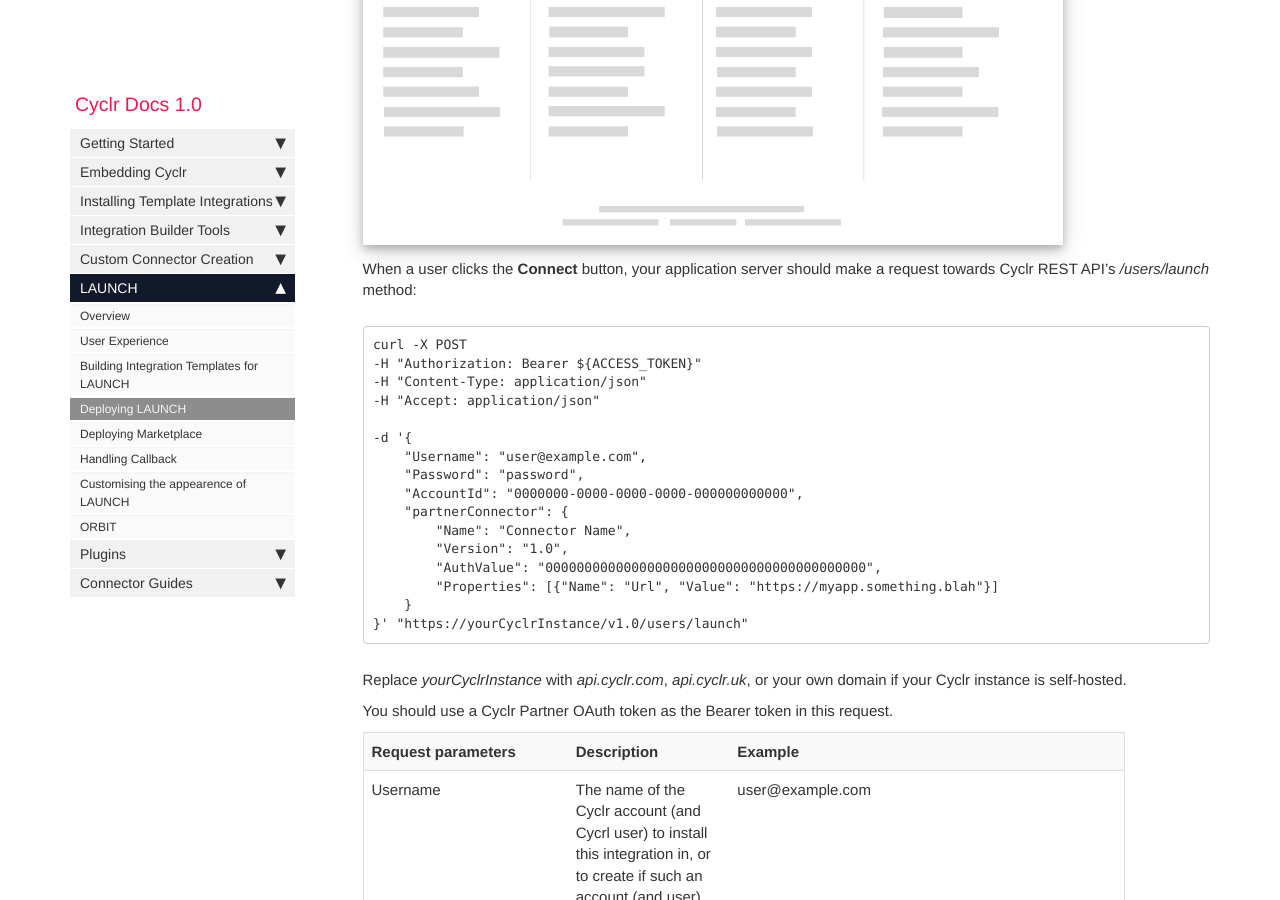
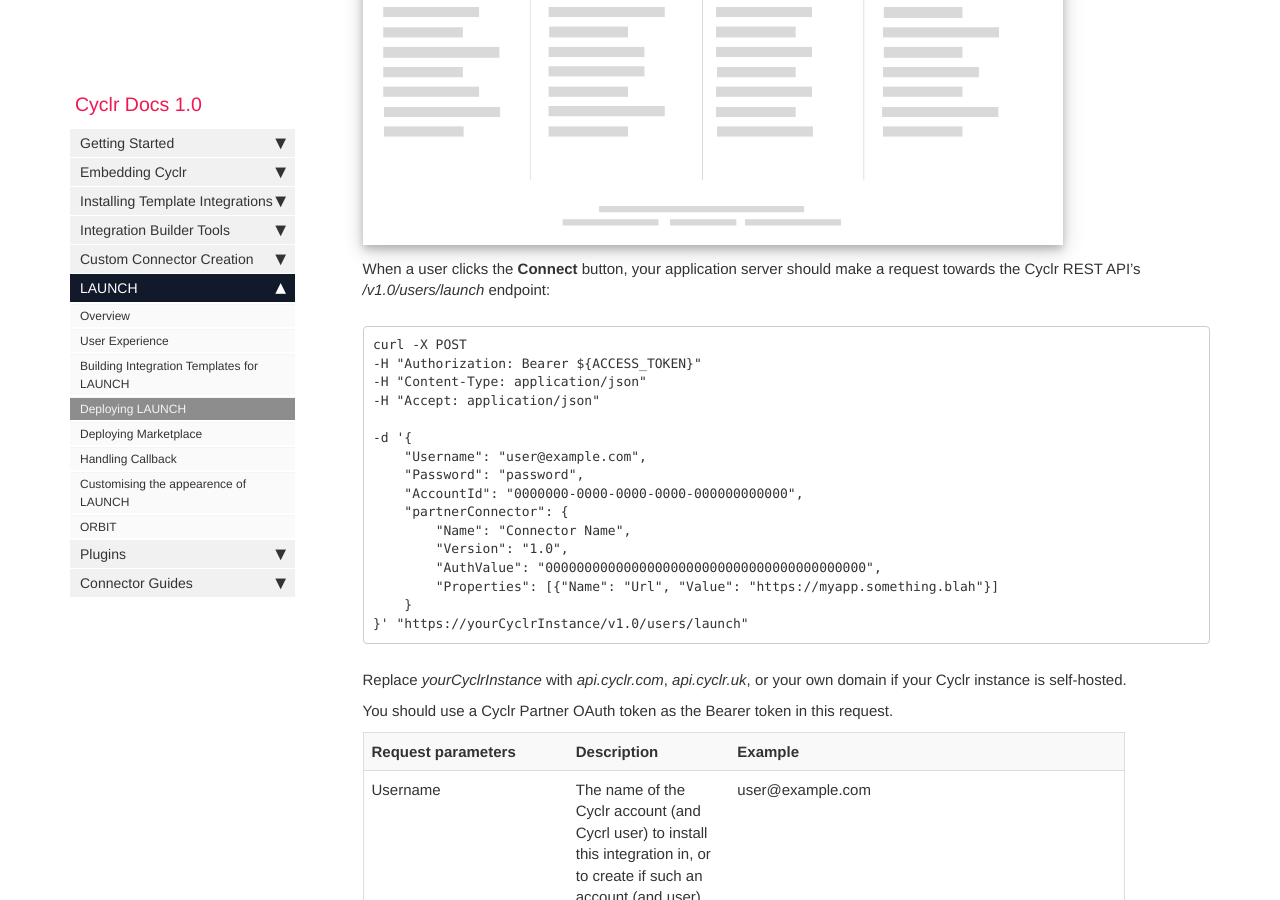
Before and after one commit to sneakysneak/docs, a Jekyll site: the page built from pages/launch/launch-deployment.md, in a window 1280 px wide and 900 px high, scrolled down 510 px. Built offline with Jekyll 4.4.1, drawn with Linux system fonts in a browser that asks for light colours; nearby versions of some CDN libraries; comment, search, counter and statistics services are not loaded.

Commit message:
Tweaked LAUNCH endpoint URL.

````diff
--- a/pages/launch/launch-deployment.md
+++ b/pages/launch/launch-deployment.md
@@ -11,7 +11,7 @@ For example:
 
 ![Generic Host Application](./images/generic-host-app.png)
 
-When a user clicks the **Connect** button, your application server should make a request towards Cyclr REST API's _/users/launch_ method:
+When a user clicks the **Connect** button, your application server should make a request towards the Cyclr REST API's _/v1.0/users/launch_ endpoint:
 
 ```
 curl -X POST
````
